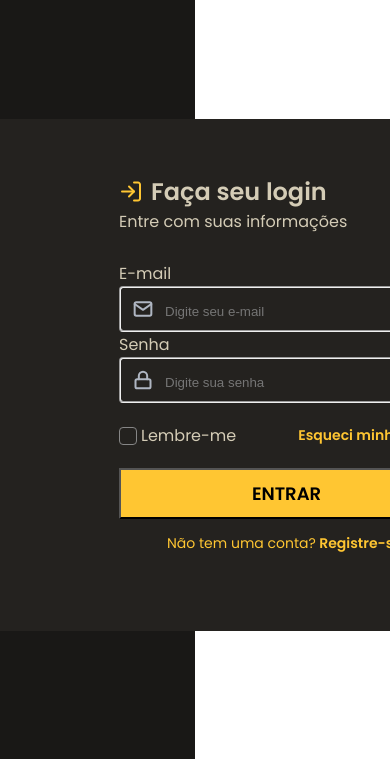
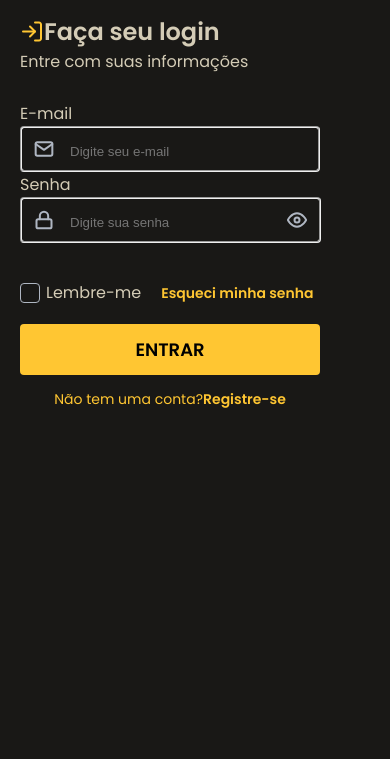
Before and after one commit to johnwilker/loginForm, a plain HTML site: page index.html in a window 390 px wide. Shown: the part 85-844 px from the top of the page. Drawn offline with Linux system fonts and the light colour scheme.

Commit message:
projet finished

```diff
--- /dev/null
+++ b/css/responsive.css
@@ -0,0 +1,69 @@
+@media (max-width: 1141px) {
+    body {
+        background-color: #191816;
+        width: 100vw;
+        height: 100vh;
+        display: flex;
+    }
+
+    .bg-image {
+        width: 100%;
+        height: 100vh;
+    }
+
+    header img {
+        display: flex;
+        margin: 40px 20px 0 20px;
+    }
+
+    main {
+        background-color: #191816;
+        margin-top: 0;
+    }
+
+    input {
+        background-color: #191816;
+    }
+
+    .information {
+        margin-left: 20px;
+        margin-right: 20px;
+        padding-left: 0;
+    }
+
+    .information div {
+        margin-top: 30px;
+    }
+
+    .email {
+        margin-left: 20px;
+        margin-right: 20px;
+        padding-left: 0;
+    }
+
+    .email fieldset {
+        max-width: 300px;
+    }
+
+    .email .image-eye{
+        padding-left: 53px;
+        padding-right: 12px;
+    }
+
+    .sign-in {
+        margin-left: 20px;
+        margin-right: 20px;
+        padding-left: 0;
+        max-width: 300px;
+    }
+
+    .sign-in button {
+        width: 300px;
+    }
+
+    .sign-in p {
+        padding-left: 0;
+        display: flex;
+        justify-content: center;
+    }
+}
--- /dev/null
+++ b/css/style.css
@@ -0,0 +1,224 @@
+@import url('https://fonts.googleapis.com/css2?family=Poppins:wght@400;500;600&family=Roboto:wght@400;500&display=swap');
+
+* {
+    padding: 0;
+    margin: 0;
+    box-sizing: border-box;
+}
+
+a {
+    text-decoration: none;
+    color:#ffc632
+}
+
+body {
+    background-image: url(../images/side-image.jpg);
+    background-repeat: no-repeat;
+    background-position: right;
+    background-size: 50% auto;
+    height: 100vh;
+    width: 50%;
+    font-family: 'Poppins', sans-serif;
+    color: #d4ccb6;
+}
+
+.bg-image {
+    background-color: #191816;
+    width: 50vw;
+    height: 100vh;
+    display: flex;
+    flex-direction: column;
+}
+
+header img {
+    margin: 40px 0 0 40px;
+}
+
+main {
+    max-width: 572px;
+    max-height: 512px;
+    height: 512px;
+    width: 572px;
+    background-color: #24221f;
+    margin: auto;
+}
+
+.information {
+    padding-left: 119px;
+}
+
+.information div {
+    display: flex;
+    margin-top: 55px;
+}
+
+.email {
+    padding-left: 119px;
+    padding-top: 27px;
+    display: flex;
+    flex-direction: column;
+    gap: 20px;
+}
+
+fieldset {
+    display: flex;
+    width: 335px;
+    padding-left: 12px;
+    border-radius: 4px;
+}
+
+input {
+    background-color: #24221f;
+    border: none;
+    height: 42px;
+    width: 180px;
+    padding-left: 16px;
+    padding-top: 4px;
+    color:#afb6c2;
+}
+
+input:focus {
+    outline: none;
+    font-weight: 600;
+}
+
+.email fieldset:focus-within img:nth-child(1){
+    display: none;
+}
+
+.email fieldset:focus-within img:nth-child(2){
+    display: block;
+}
+
+.email fieldset:hover {
+    border: 2px solid #f8cf65;
+}
+
+.email fieldset:focus-within {
+    border:2px solid #ffc632;
+}
+
+.email div fieldset img:nth-child(2) {
+    display:none;
+}
+
+.email div fieldset:hover img:nth-child(2) {
+    display: block;
+}
+
+.email div fieldset:hover img:nth-child(1) {
+    display:none
+}
+
+.email .image-eye{
+    display: flex;
+    /* position: absolute; */
+    padding-left: 80px;
+    padding-right: 12px;
+}
+
+.remember-me {
+    display: flex;
+    margin-top: 20px;
+}
+
+.remember-me p {
+    padding-left: 20px;
+    color: #ffc632;
+    font-size: 14px;
+    display: flex;
+}
+
+.remember-me span {
+    line-height: 19px;
+}
+
+.sign-in {
+    padding-left: 119px;
+    padding-top: 20px;
+}
+
+.sign-in button {
+    height: 51px;
+    width: 335px;
+    font-family: 'Poppins', sans-serif;
+    background-color: #ffc632;
+    font-weight: 600;
+    font-size: 18px;
+    border: none;
+    border-radius: 4px;
+    cursor: pointer;
+}
+
+.sign-in button:hover {
+    background-color: #f8cf65;
+}
+
+.sign-in p {
+    padding-left: 48px;
+    padding-top: 14px;
+    color: #ffc632;
+    font-size: 14px;
+}
+
+.container {
+  display: block;
+  position: relative;
+  padding-left: 26px;
+  margin-bottom: 12px;
+  cursor: pointer;
+  font-size: 22px;
+  -webkit-user-select: none;
+  -moz-user-select: none;
+  -ms-user-select: none;
+  user-select: none;
+}
+
+.container input {
+  position: absolute;
+  opacity: 0;
+  cursor: pointer;
+  height: 0;
+  width: 0;
+}
+
+.checkmark {
+  position: absolute;
+  top: 0;
+  left: 0;
+  height: 20px;
+  width: 20px;
+  border: 1px solid #afb6c2;
+  border-radius: 4px;
+}
+
+.container:hover input ~ .checkmark {
+  background-color:#24221f;
+}
+
+.container input:checked ~ .checkmark {
+    border: none;
+    background-color:#ffc632;
+}
+
+.checkmark:after {
+  content: "";
+  position: absolute;
+  display: none;
+}
+
+.container input:checked ~ .checkmark:after {
+  display: block;
+}
+
+.container .checkmark:after {
+  left: 6px;
+  top: 1px;
+  width: 5px;
+  height: 12px;
+  border: solid #473404;
+  border-width: 0 3px 3px 0;
+  -webkit-transform: rotate(45deg);
+  -ms-transform: rotate(45deg);
+  transform: rotate(45deg);
+}
--- a/index.html
+++ b/index.html
@@ -4,19 +4,17 @@
     <meta charset="UTF-8">
     <meta http-equiv="X-UA-Compatible" content="IE=edge">
     <meta name="viewport" content="width=device-width, initial-scale=1.0">
-    <title>Login</title>
+    <title>loginForm</title>
     <link rel="icon" type="image/x-icon" href="./images/favicon.ico">
-    <link rel="stylesheet" href="./style.css">
+    <link rel="stylesheet" href="./css/style.css">
+    <link rel="stylesheet" href="./css/responsive.css">
 </head>
 <body>
     <div class="bg-image">
-
         <header>
             <img src="./images/logo.svg" alt="Logo do site">
         </header>
-
         <main>
-
             <section class="information">
                 <div>
                     <img src="./images/log-in.svg" alt="">
@@ -24,42 +22,51 @@
                 </div>
                 <p>Entre com suas informações</p>
             </section>
-
             <section class="email">
+                <form action="">
                     <div>
-
                         <label for="email">E-mail</label>
                         <fieldset>
                             <img src="./images/mail.svg" alt="Imagem de uma carta">
+                            <img src="./images/yelloMail.svg" alt="Imagem de carta amarela">
                             <input type="email" placeholder="Digite seu e-mail">
                         </fieldset>
-
+                    </div>
+                    <div>
                         <label for="password">Senha</label>
                         <fieldset>
                             <img src="./images/lock.svg" alt="Imagem de um cadeado">
+                            <img src="./images/yellowLock.svg" alt="Imagem de cadeado amarelo">
                             <input type="password" placeholder="Digite sua senha">
-                        <img class="image-eye" src="./images/eye.svg" alt="Imagem de olho">
+                            <img class="image-eye" src="./images/eye.svg" alt="Imagem de olho de aberto">
                         </fieldset>
                     </div>
-
+                </form>
                     <div class="remember-me">
-                    <input type="checkbox" id="checkbox">
-                    <span></span>
-                    <label for="remember-me">Lembre-me</label>
-                    <p><strong>Esqueci minha senha</strong></p>
+                        <label class="container">
+                            <input type="checkbox">
+                            <span class="checkmark" ></span>
+                        </label>
+                        <span>Lembre-me</span>
+                        <a href="#" target="_blank">
+                            <p><strong>
+                                Esqueci minha senha</p>
+                            </strong></p>
+                        </a>
                     </div>
-
             </section>
-
             <section class="sign-in">
                 <div>
+                    <a href="#" target="_blank">
                         <button>ENTRAR</button>
-                    <p>Não tem uma conta?<strong> Registre-se</strong></p>
+                    </a>
+                    <p>Não tem uma conta?
+                    <a href="#" target="_blank">
+                        <strong> Registre-se</strong></p>
+                    </a>
                 </div>
             </section>
-
         </main>
-
     </div>
 </body>
 </html>
--- a/style.css
+++ /dev/null
@@ -1,131 +0,0 @@
-@import url('https://fonts.googleapis.com/css2?family=Poppins:wght@400;500;600&family=Roboto:wght@400;500&display=swap');
-
-* {
-    padding: 0;
-    margin: 0;
-    box-sizing: border-box;
-}
-
-:root {
-    --text-base: #afb6c2;
-    --text-title: #d4ccb6;
-    --background: #191816;
-    --form-background: #24221f;
-    --primary-color: #ffc632;
-  }
-
-body {
-    background-image: url(./images/side-image.jpg);
-    background-repeat: no-repeat;
-    background-position: right;
-    background-size: 50% auto;
-    height: 100vh;
-    width: 50%;
-    font-family: 'Poppins', sans-serif;
-    color: #d4ccb6;
-}
-
-.bg-image {
-    background-color: #191816;
-    width: 50vw;
-    height: 100vh;
-    display: flex;
-    flex-direction: column;
-}
-
-header img {
-    margin: 40px 0 0 40px;
-}
-
-main {
-    max-width: 572px;
-    max-height: 512px;
-    height: 512px;
-    width: 572px;
-    background-color: #24221f;
-    margin: auto;
-}
-
-.information div {
-    display: flex;
-    gap: 8px;
-    padding-left: 119px;
-    padding-top: 55px
-}
-
-.information p {
-    padding-left: 119px;
-}
-
-.email {
-    padding-left: 119px;
-    padding-top: 27px;
-    display: flex;
-    flex-direction: column;
-}
-
-fieldset {
-    display: flex;
-    width: 335px;
-    padding-left: 12px;
-    border-radius: 4px;
-}
-
-.email .image-eye{
-    display: flex;
-    padding-left: 80px;
-    padding-right: 12px;
-}
-
-input {
-    background-color: #24221f;
-    border: none;
-    height: 42px;
-    padding-left: 12px;
-    padding-top: 4px;
-}
-
-.remember-me {
-    display: flex;
-    padding-top: 20px;
-    align-items: center;
-}
-.remember-me input {
-    all: unset;
-    width: 16px;
-    height: 16px;
-    display: block;
-    background-color: #24221f;
-    border: 1px solid #868686;
-    border-radius: 4px;
-    margin-right: 4px;
-}
-
-.remember-me p {
-    padding-left: 62px;
-    color: #ffc632;
-    font-size: 14px;
-    display: flex;
-    align-items: center;
-}
-
-.sign-in {
-    padding-left: 119px;
-    padding-top: 20px;
-}
-
-.sign-in button {
-    height: 51px;
-    width: 335px;
-    font-family: 'Poppins', sans-serif;
-    background-color: #ffc632;
-    font-weight: 600;
-    font-size: 18px;
-}
-
-.sign-in p {
-    padding-left: 48px;
-    padding-top: 14px;
-    color: #ffc632;
-    font-size: 14px;
-}
```
Also changed, not shown: images/yelloMail.svg (added), images/yellowLock.svg (added). Lines whose indentation alone changed are shown as unchanged.
